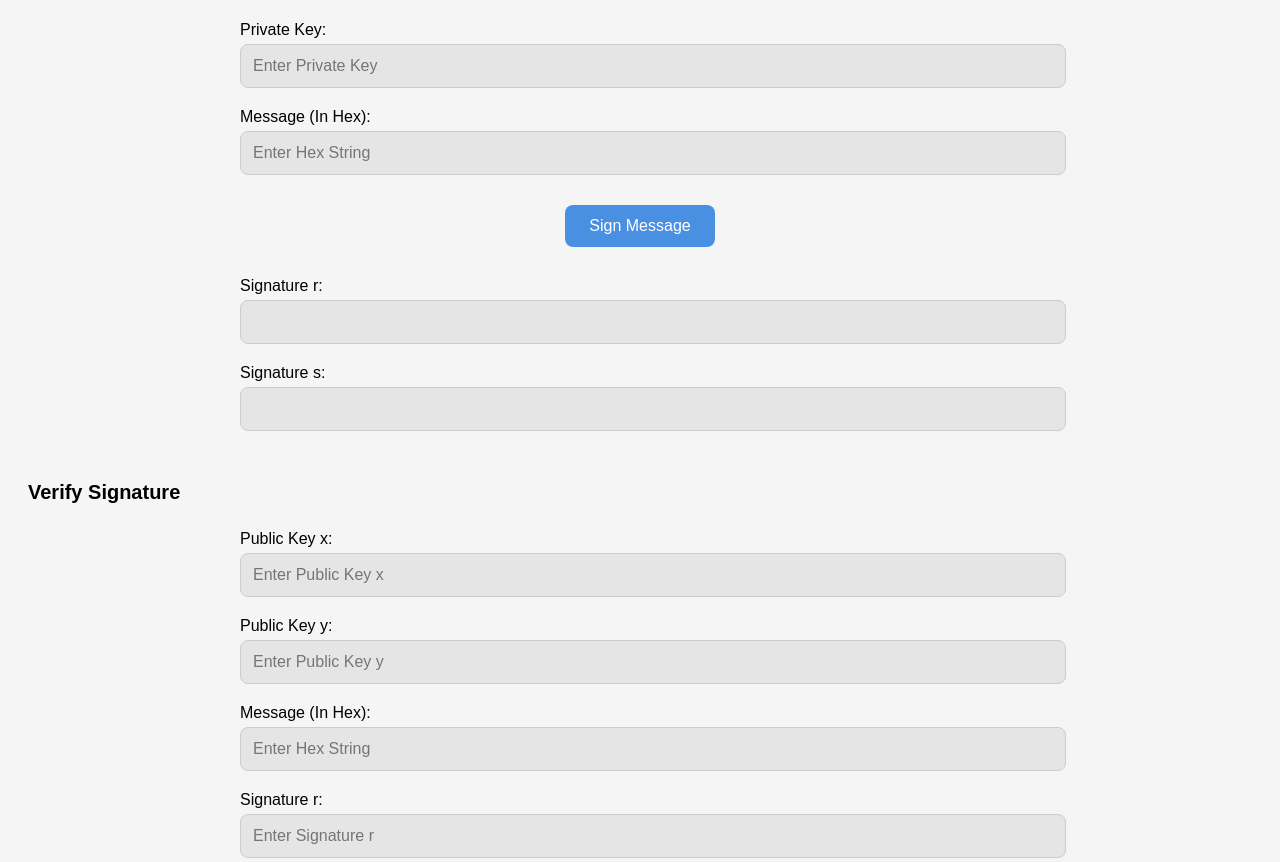
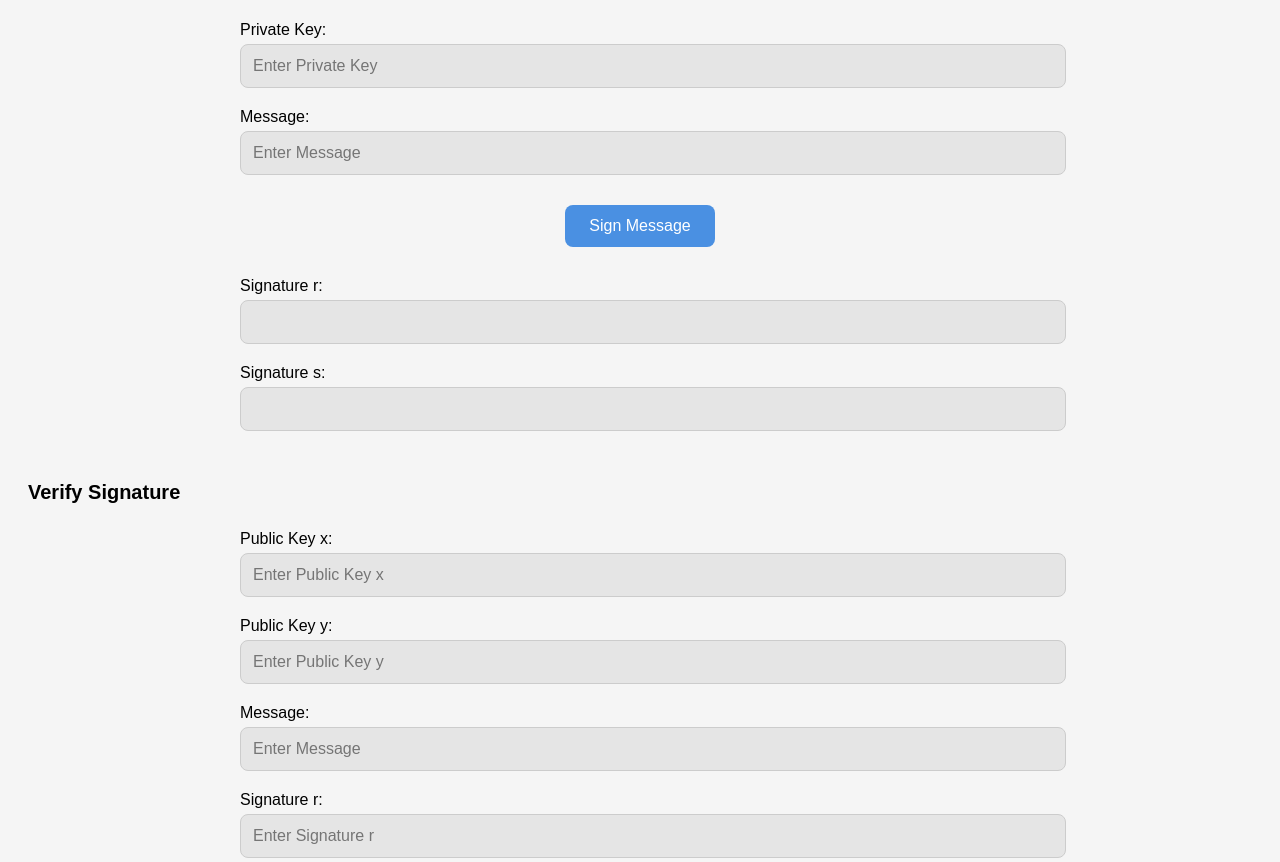
Before and after one commit to DrGregDoyle/CryptoAPI, a Flask app: page / in a window 1280 px wide. Shown: the part 665-1527 px from the top of the page. Run offline with Flask 3, Linux system fonts and the light colour scheme.

Commit message:
Modified functionality so that message can be ascii text

```diff
--- a/cryptoapp.py
+++ b/cryptoapp.py
@@ -1,5 +1,6 @@
 from flask import Flask, request, jsonify, render_template
 from ecc import secp256k1
+from helpers import ascii_to_hex
 
 app = Flask(__name__)
 curve = secp256k1()
@@ -35,7 +36,10 @@ def generate_keys():
 def sign():
     data = request.get_json()
     private_key = data.get('private_key')
-    message = data.get('message')
+    message = ascii_to_hex(data.get('message'))
+
+    print(f"DATA MESSAGE: {data.get('message')}")
+    print(f"HEX MESSAGE: {message}")
 
     if not private_key or not message:
         return jsonify({'error': 'Private key and message are required'}), 400
@@ -58,7 +62,7 @@ def sign():
 @app.route('/verify_signature', methods=['POST'])
 def verify():
     data = request.get_json()
-    message = data.get('message')
+    message = ascii_to_hex(data.get('message'))
     pubkeyx = int(data.get('public_key_x'))
     pubkeyy = int(data.get('public_key_y'))
 
--- a/templates/index.html
+++ b/templates/index.html
@@ -25,6 +25,32 @@
             align-items: flex-start;
             margin: 10px 0;
             width: 100%;
+        }
+        .tooltip-container {
+            position: relative;
+            display: flex;
+            align-items: flex-start;
+        }
+
+        .tooltip-text {
+            visibility: hidden;
+            width: 180px;
+            background-color: #4a90e2;
+            color: #fff;
+            text-align: center;
+            padding: 5px;
+            border-radius: 5px;
+            position: absolute;
+            z-index: 1;
+            left: -200px;
+            margin-right: 10px;
+            opacity: 0;
+            transition: opacity 0.3s;
+        }
+
+        .tooltip-container:hover .tooltip-text {
+            visibility: visible;
+            opacity: 1;
         }
         label {
             font-size: 16px;
@@ -108,9 +134,10 @@
     </div>
 
     <!-- Message Field -->
-    <div class="field-container">
-        <label for="sign-message">Message (In Hex):</label>
-        <input type="text" id="sign-message" class="text-field" placeholder="Enter Hex String">
+    <div class="field-container tooltip-container">
+        <label for="sign-message">Message:</label>
+        <input type="text" id="sign-message" class="text-field" placeholder="Enter Message">
+        <span class="tooltip-text">Message can be ascii text or a string of hexadecimal values.</span>
     </div>
 
     <!-- Sign Button -->
@@ -146,8 +173,8 @@
 
     <!-- Message for Verification -->
     <div class="field-container">
-        <label for="verify-message">Message (In Hex):</label>
-        <input type="text" id="verify-message" class="text-field" placeholder="Enter Hex String">
+        <label for="verify-message">Message:</label>
+        <input type="text" id="verify-message" class="text-field" placeholder="Enter Message">
     </div>
 
     <!-- Signature r for Verification -->
```
Also changed, not shown: helpers.py (added, +16 -0 lines).
